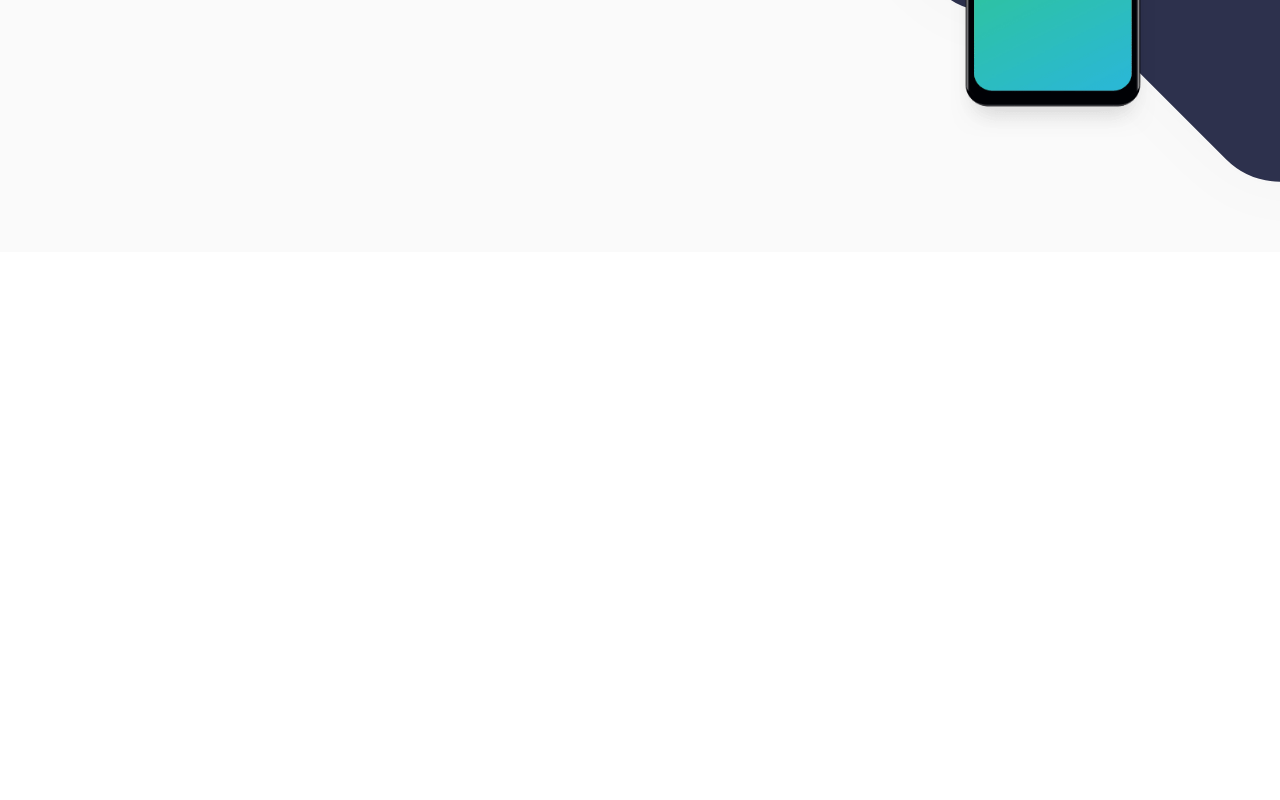
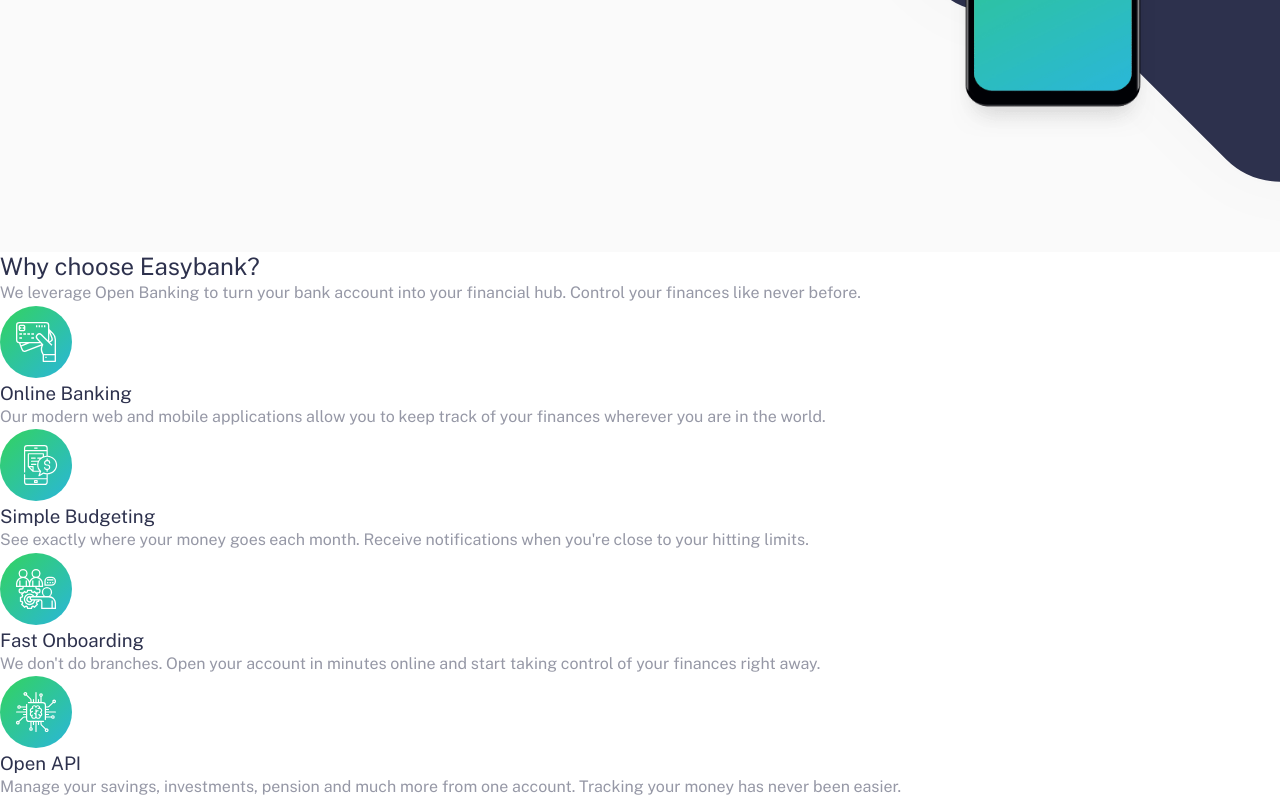
Before and after one commit to DomZem/easybank-single-landing-page, a plain HTML site: page index.html in a window 1280 px wide. Shown: the part 548-1348 px from the top of the page. Before the commit the page ends 800 px from the top, so only its background shows below. Drawn offline with nearby package versions, Linux system fonts and the light colour scheme.

Commit message:
Create skeleton for about section with feature component

```diff
--- a/index.html
+++ b/index.html
@@ -90,5 +90,49 @@
         </div>
     </section>
 
+    <main class="about">
+        <div class="about__wrapper">
+            <section class="about__content">
+                <h2 class="about__title">Why choose Easybank?</h2>
+
+                <p class="about__description">We leverage Open Banking to turn your bank account into your financial hub. Control your finances like never before.</p>
+            </section>
+
+            <section class="about__container">
+                <article class="feature">
+                    <img class="feature__image" src="img/icon-online.svg" alt="online icon">
+
+                    <h1 class="feature__title">Online Banking</h1>
+
+                    <p class="feature__description">Our modern web and mobile applications allow you to keep track of your finances wherever you are in the world.</p>
+                </article>
+
+                <article class="feature">
+                    <img class="feature__image" src="img/icon-budgeting.svg" alt="budgeting icon">
+
+                    <h1 class="feature__title">Simple Budgeting</h1>
+
+                    <p class="feature__description">See exactly where your money goes each month. Receive notifications when you're close to your hitting limits.</p>
+                </article>
+
+                <article class="feature">
+                    <img class="feature__image" src="img/icon-onboarding.svg" alt="onboarding icon">
+
+                    <h1 class="feature__title">Fast Onboarding</h1>
+
+                    <p class="feature__description">We don't do branches. Open your account in minutes online and start taking control of your finances right away.</p>
+                </article>
+
+                <article class="feature">
+                    <img class="feature__image" src="img/icon-api.svg" alt="api icon">
+
+                    <h1 class="feature__title">Open API</h1>
+
+                    <p class="feature__description">Manage your savings, investments, pension and much more from one account. Tracking your money has never been easier.</p>
+                </article>
+            </section>
+        </div>
+    </main>
+
 </body>
 </html>
```
